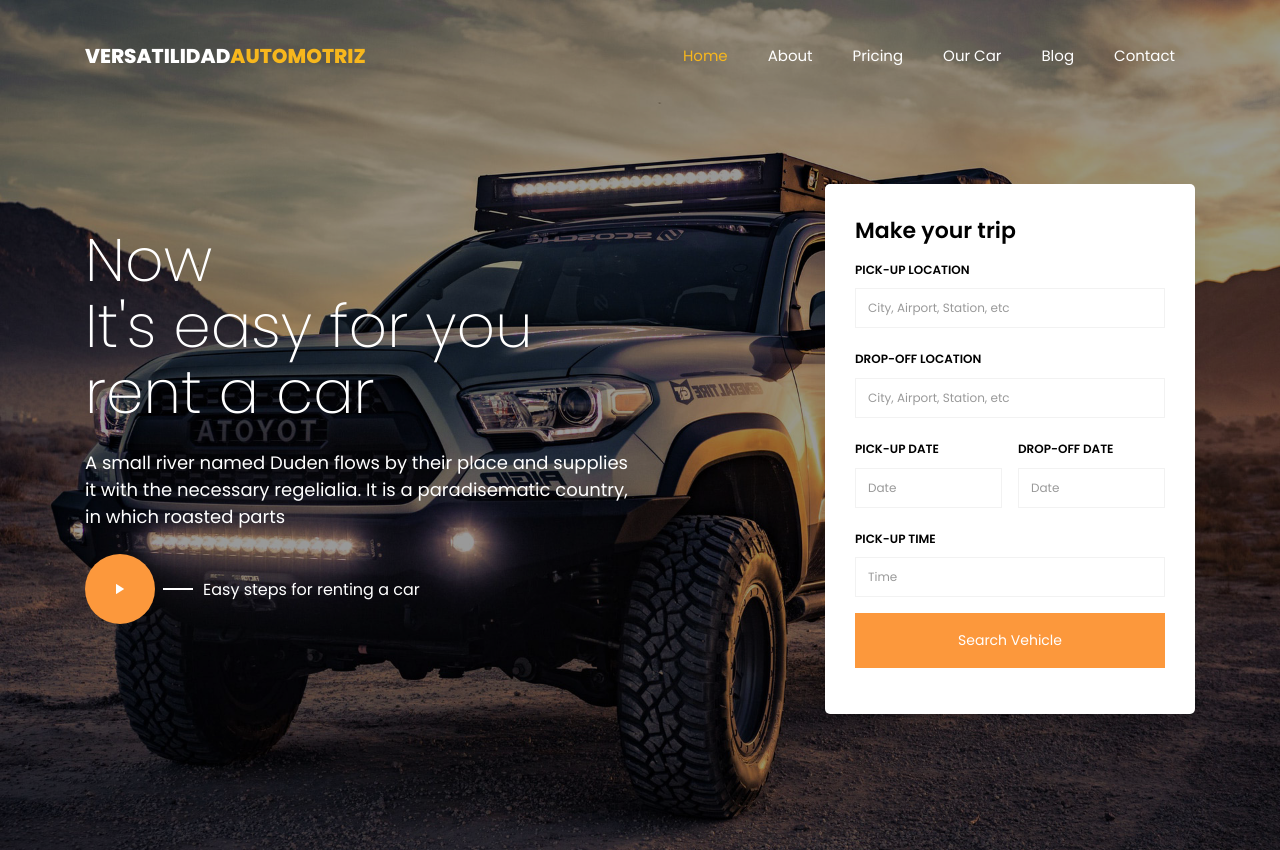
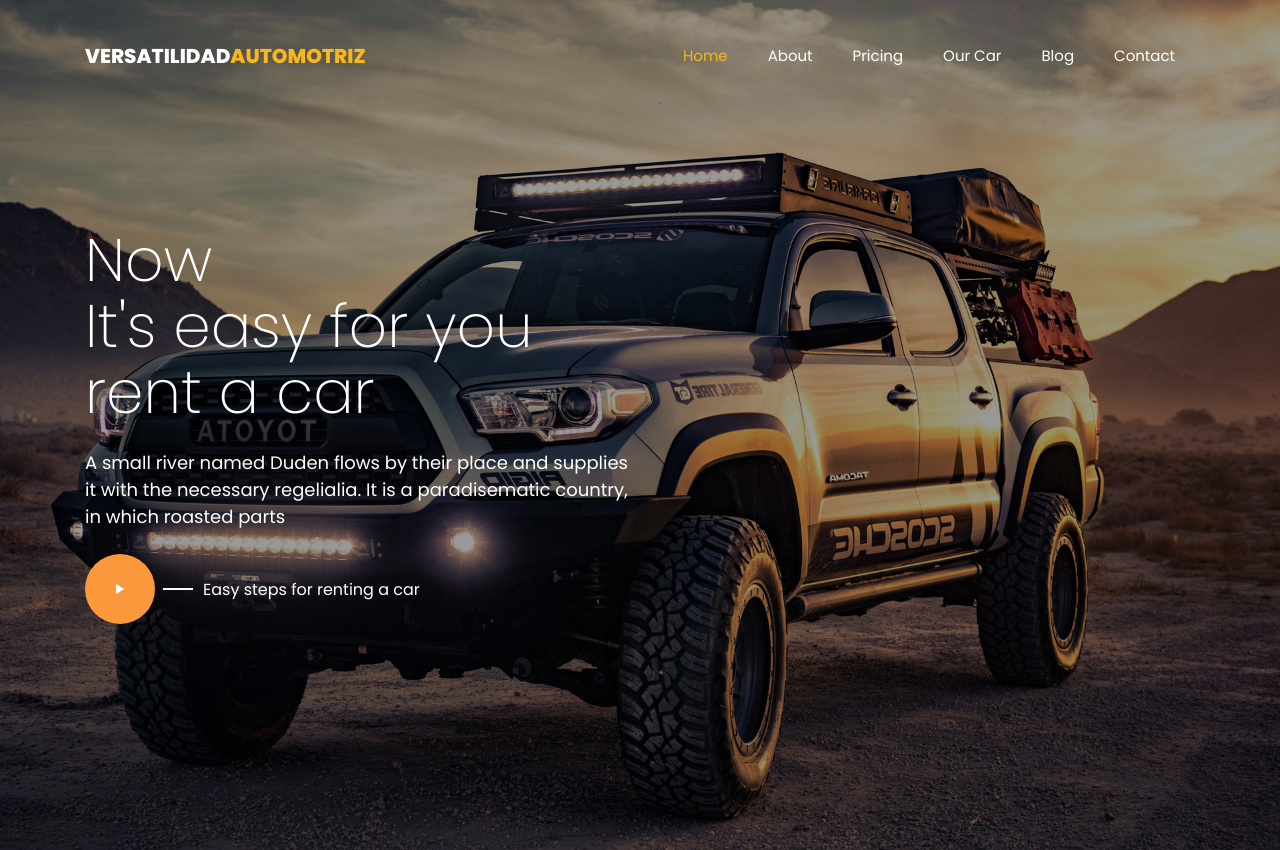
Before and after one commit to Ramon8888/arca-soft, a plain HTML site: page versatilidadautomotriz/index.html in a window 1280 px wide. Shown: the top 850 px of the page. Drawn offline with Linux system fonts and the light colour scheme; some packages are replaced by stand-ins of ours; no server answers; files whose address does not match are found by name.

Commit message:
Se oculta form
Se oculta elemento para pruebas

```diff
--- a/versatilidadautomotriz/index.html
+++ b/versatilidadautomotriz/index.html
@@ -69,7 +69,7 @@
           </div>
           <div class="col-lg-2 col"></div>
           <div class="col-lg-4 col-md-6 mt-0 mt-md-5 d-flex">
-          	<form action="#" class="request-form ftco-animate">
+          	<form action="#" class="request-form ftco-animate" style="display: none;">
           		<h2>Make your trip</h2>
 	    				<div class="form-group">
 	    					<label for="" class="label">Pick-up location</label>
```
